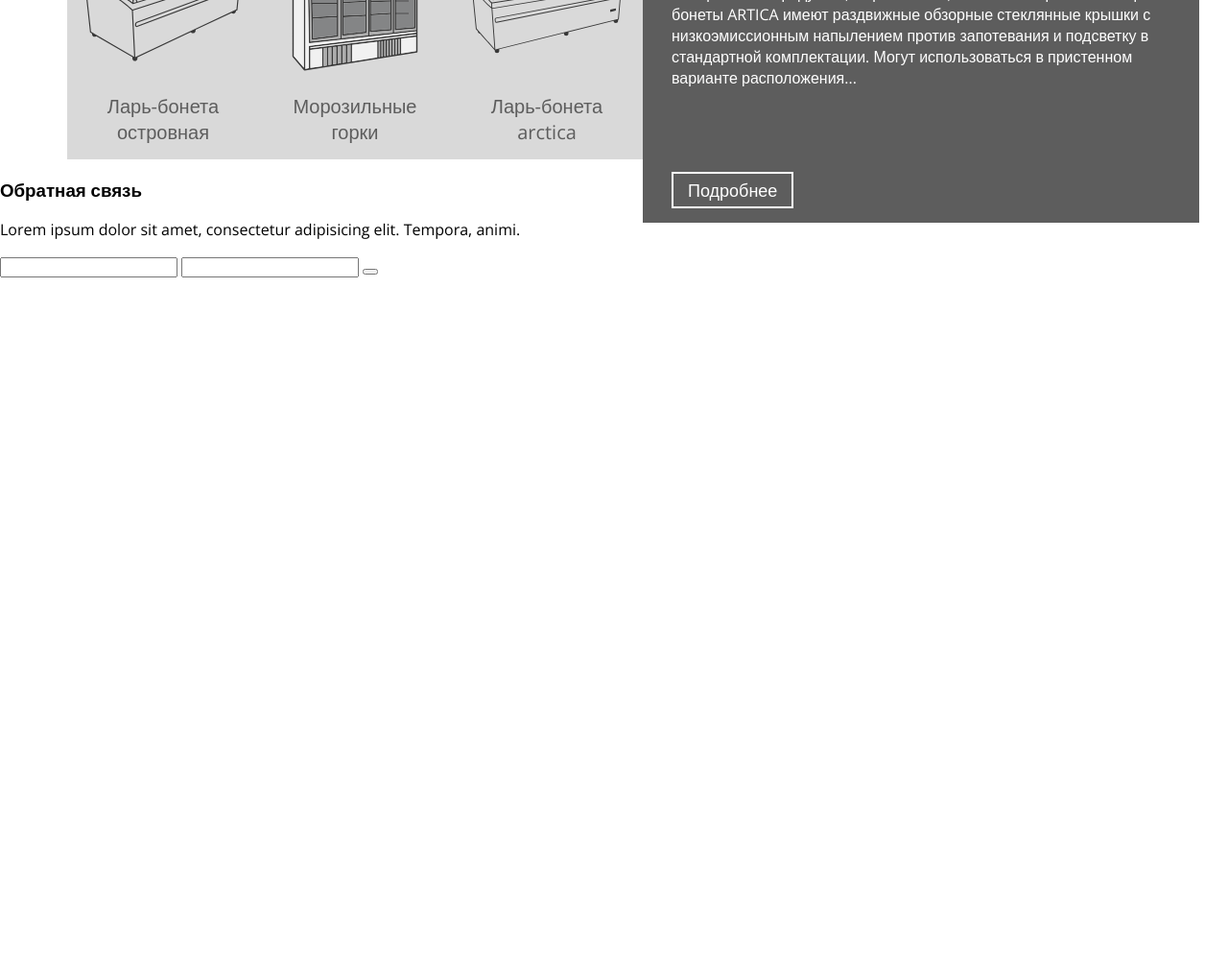
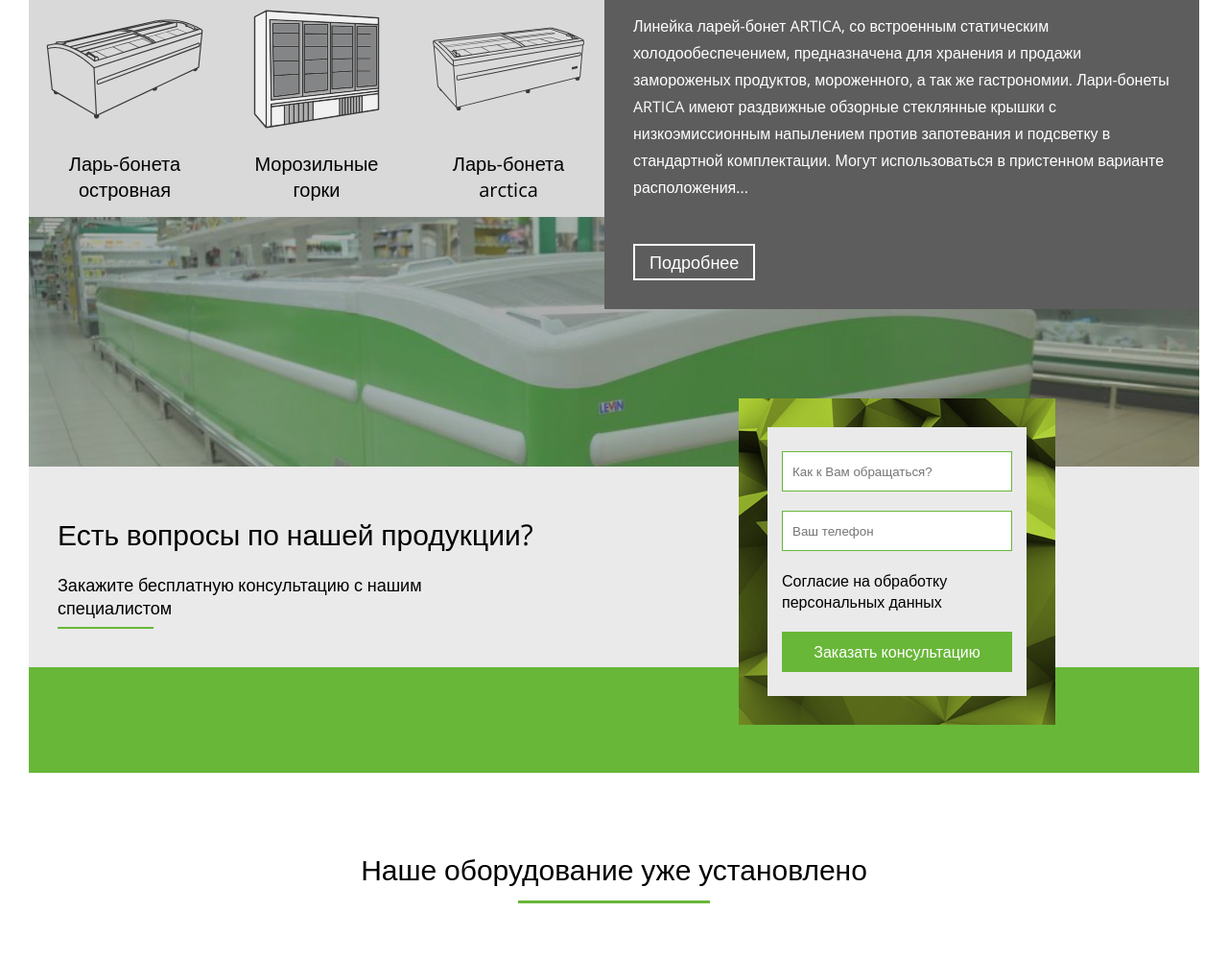
Before and after one commit to deguzmann/spas, a website: page source/index.html in a window 1280 px wide. Shown: the part 728-1728 px from the top of the page at 96% size. Before the commit the page ends 1149 px from the top, so only its background shows below. Drawn offline with nearby package versions, Linux system fonts and the light colour scheme; files that its build step writes are made by us from their sources.

Commit message:
Добавляет стили для partners, categoty, form

```diff
--- a/source/index.html
+++ b/source/index.html
@@ -272,37 +272,52 @@
       </div>
       <div class="company__about">
         <div class="company__about-inner">
-          <h2 class="company__title">О компании</h2>
+          <h2 class="company__title">О продукте</h2>
           <p class="company__desc">Линейка ларей-бонет ARTICA, со встроенным статическим холодообеспечением, предназначена для хранения и продажи замороженых продуктов, мороженного, а так же гастрономии. Лари-бонеты ARTICA имеют раздвижные обзорные стеклянные крышки с низкоэмиссионным напылением против запотевания и подсветку в стандартной комплектации. Могут использоваться в пристенном варианте расположения...</p>
           <a class="company__link  btn  btn--info" href="#">Подробнее</a>
         </div>
       </div>
     </section>
 
-    <section class="feedback">
+    <section class="feedback  container">
       <div class="feedback__header"></div>
       <div class="feedback__body">
-        <h3 class="feedback__title">Обратная связь</h3>
-        <p class="feedback__text">Lorem ipsum dolor sit amet, consectetur adipisicing elit. Tempora, animi.</p>
+        <h3 class="feedback__title">Есть вопросы по нашей продукции?</h3>
+        <p class="feedback__text">Закажите бесплатную консультацию с нашим специалистом</p>
       </div>
       <div class="feedback__footer">
-        <div class="feedback__form  form">
-          <input type="text">
-          <input type="text">
-          <button></button>
-        </div>
+        <form class="feedback__form  form">
+          <div class="form__inner">
+            <input class="form__input" type="text" placeholder="Как к Вам обращаться?">
+            <input class="form__input" type="text" placeholder="Ваш телефон">
+            <div class="form__field">
+              <input class="form__checkbox" type="checkbox">
+              <label class="form__label" for="">
+                <span>Согласие на обработку персональных данных</span>
+              </label>
+            </div>
+            <button class="form__btn  btn  btn--green">Заказать консультацию</button>
+          </div>
+        </form>
       </div>
     </section>
     <!-- /.feedback -->
 
-    <section class="partners">
+    <section class="partners  container">
+      <h3 class="partners__title">Наше оборудование уже установлено</h3>
       <div class="partners__list">
-        <div class="partners__item"><img src="img/" alt="" class="partners__logo"></div>
-        <div class="partners__item"><img src="" alt="" class="partners__logo"></div>
-        <div class="partners__item"><img src="" alt="" class="partners__logo"></div>
-        <div class="partners__item"><img src="" alt="" class="partners__logo"></div>
-        <div class="partners__item"><img src="" alt="" class="partners__logo"></div>
-        <div class="partners__item"><img src="" alt="" class="partners__logo"></div>
+        <div class="partners__item">
+          <img class="partners__logo" src="img/partners/family.png" alt="">
+        </div>
+        <div class="partners__item">
+          <img class="partners__logo" src="img/partners/lenta.png" alt="">
+        </div>
+        <div class="partners__item">
+          <img class="partners__logo" src="img/partners/5.png" alt="">
+        </div>
+        <div class="partners__item">
+          <img class="partners__logo" src="img/partners/perekrestok.png" alt="">
+        </div>
       </div>
     </section>
     <!-- /.partners -->
--- a/source/sass/blocks/btn.scss
+++ b/source/sass/blocks/btn.scss
@@ -2,13 +2,14 @@
   padding: 5px 15px;
   display: inline-block;
 
-  font-size: 18px;
   text-decoration: none;
   text-align: center;
 
   color: #000000;
+  border: none;
 
   &--info {
+    font-size: 18px;
     color: #ffffff;
     border: 2px solid #ffffff;
     transition: all 0.5s;
@@ -18,4 +19,18 @@
       background-color: #ffffff;
     }
   }
+
+  &--green {
+    padding: 10px 15px;
+
+    font-size: 16px;
+    font-family: 'Open Sans', sans-serif;
+    font-weight: 400;
+    color: #ffffff;
+    background-color: $green-color;
+
+    &:hover {
+      background-color: #5eaa2f;
+    }
+  }
 }
--- a/source/sass/blocks/category.scss
+++ b/source/sass/blocks/category.scss
@@ -1,5 +1,6 @@
 .category__list {
   margin: 0;
+  padding: 0;
   display: flex;
 
   list-style: none;
@@ -16,10 +17,6 @@
 
   &:hover {
     background-color: #cccccc;
-
-    .category__name {
-      color: $green-color;
-    }
   }
 }
 
@@ -42,5 +39,5 @@
   font-size: 20px;
 
   font-weight: 400;
-  color: $bg-grey;
+  color: #000000;
 }
--- a/source/sass/blocks/company.scss
+++ b/source/sass/blocks/company.scss
@@ -4,8 +4,9 @@
 }
 
 .company__about-inner {
-  padding: 15px 30px;
+  padding: 30px;
   position: absolute;
+  z-index: 2;
   top: -100px;
   height: 390px;
   display: flex;
@@ -36,6 +37,10 @@
   }
 }
 
+.company__desc {
+  line-height: 28px;
+}
+
 .company__link {
   margin-top: auto;
   align-self: flex-start;
--- /dev/null
+++ b/source/sass/blocks/feedback.scss
@@ -0,0 +1,77 @@
+.feedback {
+  margin-bottom: 60px;
+}
+
+.feedback__header {
+  position: relative;
+  height: 260px;
+  background-image: url("../img/index/bg-feedback@1x.jpg");
+  background-repeat: no-repeat;
+  background-size: cover;
+  background-position: 0 0;
+
+  &::after {
+    position: absolute;
+    z-index: 0;
+    content: "";
+    top: 0px;
+    left: 0px;
+    height: 100%;
+    width: 100%;
+    background-color: rgb(93, 93, 93);
+    opacity: 0.5;
+  }
+}
+
+.feedback__title {
+  margin: 0;
+  padding: 20px 0;
+  color: #000;
+  font-size: 30px;
+  font-weight: 400;
+}
+
+.feedback__body {
+  padding: 30px;
+  background-color: #eaeaea;
+}
+
+.feedback__text {
+  position: relative;
+  margin: 0;
+  margin-bottom: 20px;
+  width: 500px;
+
+  font-size: 18px;
+  font-weight: 100;
+
+  &::after {
+    position: absolute;
+    z-index: 0;
+    content: "";
+    bottom: -10px;
+    left: 0px;
+    height: 2px;
+    width: 100px;
+    background-color: $green-color;
+  }
+}
+
+.feedback__footer {
+  position: relative;
+  background-color: $green-color;
+  min-height: 110px;
+}
+
+.feedback__form {
+  position: absolute;
+  box-sizing: border-box;
+  padding: 30px;
+  right: 150px;
+  top: -280px;
+  height: 340px;
+  width: 330px;
+
+  background-image: url("../img/index/bg-form@1x.jpg");
+  background-repeat: no-repeat;
+}
--- a/source/sass/blocks/first-screen.scss
+++ b/source/sass/blocks/first-screen.scss
@@ -1,13 +1,12 @@
 .first-screen {
   position: relative;
   margin-top: -64px;
-
-  height: 640px;
+  height: 700px;
 
   background-color: $bg-grey;
   background-image: url("../img/index/bg-mountain@1x.jpg");
   background-repeat: no-repeat;
-  background-size: 100% auto;
+  background-size: 100% 460px;
   background-position: 0 0;
 
   &::before {
@@ -25,19 +24,19 @@
 
 .first-screen__header {
   position: relative;
-  z-index: 1;
-  height: 620px;
+  z-index: 2;
+  height: 680px;
 
-  background-image: url("../img/index/bg-dot-firstscreen@1x.png");
+  background-image: url("../img/index/bg-dot@1x.png");
   background-repeat: no-repeat;
-  background-size: 100% auto;
   background-position: 0 100%;
 }
 
 .first-screen__title {
+  margin: 0 auto;
+  padding: 15px;
   position: relative;
   top: 126px;
-  padding: 15px;
   width: 600px;
 
   text-align: center;
--- /dev/null
+++ b/source/sass/blocks/form.scss
@@ -0,0 +1,38 @@
+.form__inner {
+  padding: 15px;
+  display: flex;
+  flex-direction: column;
+  justify-content: space-around;
+  height: 250px;
+
+  background-color: #eaeaea;
+}
+
+.form__input {
+  padding: 10px;
+  height: 20px;
+  outline-color: #5eaa2f;
+
+  border: 1px solid $green-color;
+}
+
+.form__checkbox {
+  display: none;
+}
+
+.form__checkbox:checked + label::before {
+  background-image: url("../img/icon/icon-tick.png");
+  background-repeat: no-repeat;
+  background-position: center;
+  background-size: 70%;
+  font-size: 30px;
+  color: #68b738;
+  text-align: center;
+  line-height: 25px;
+}
+
+.form__label {
+  margin-right: 15px;
+  flex-shrink: 0;
+  position: relative;
+}
--- /dev/null
+++ b/source/sass/blocks/page-footer.scss
@@ -0,0 +1,4 @@
+.page-footer {
+  min-height: 100px;
+  background-color: #423f3f;
+}
--- /dev/null
+++ b/source/sass/blocks/partners.scss
@@ -0,0 +1,38 @@
+.partners {
+  margin-bottom: 60px;
+}
+
+.partners__title {
+  position: relative;
+  margin: 0;
+  margin-bottom: 60px;
+  padding: 20px 0;
+
+  text-align: center;
+  color: #000;
+  font-size: 30px;
+  font-weight: 400;
+
+  &::after {
+    position: absolute;
+    z-index: 0;
+    left: 50%;
+    margin-left: -100px;
+    bottom: 5px;
+    height: 3px;
+    width: 200px;
+    content: "";
+    background-color: #68b738;
+  }
+}
+
+.partners__list {
+  display: flex;
+  flex-wrap: wrap;
+  justify-content: space-between;
+  align-items: center;
+}
+
+.partners__item {
+  width: 260px;
+}
--- a/source/sass/general.scss
+++ b/source/sass/general.scss
@@ -10,5 +10,5 @@ h1 {
 
 .container {
   margin: 0 auto;
-  width: 1220px;
+  max-width: 1220px;
 }
--- a/source/sass/style.scss
+++ b/source/sass/style.scss
@@ -1,10 +1,16 @@
 @import "variables.scss";
 @import "fonts.scss";
 @import "general.scss";
+/**/
 @import "blocks/main-nav.scss";
 @import "blocks/page-header.scss";
 @import "blocks/first-screen.scss";
 @import "blocks/company.scss";
 @import "blocks/category.scss";
+@import "blocks/feedback.scss";
+@import "blocks/form.scss";
+@import "blocks/partners.scss";
+@import "blocks/page-footer.scss";
+/**/
 @import "blocks/btn.scss";
 @import "blocks/icon.scss";
```
Also changed, not shown: source/img/icon/gor.svg (added), source/img/icon/icon-tick.png (added), source/img/index/bg-dot@1x.png (added), source/img/index/bg-feedback@1x.jpg (added), source/img/partners/5.png (added), source/img/partners/family.png (added), source/img/partners/lenta.png (added), source/img/partners/perekrestok.png (added).
